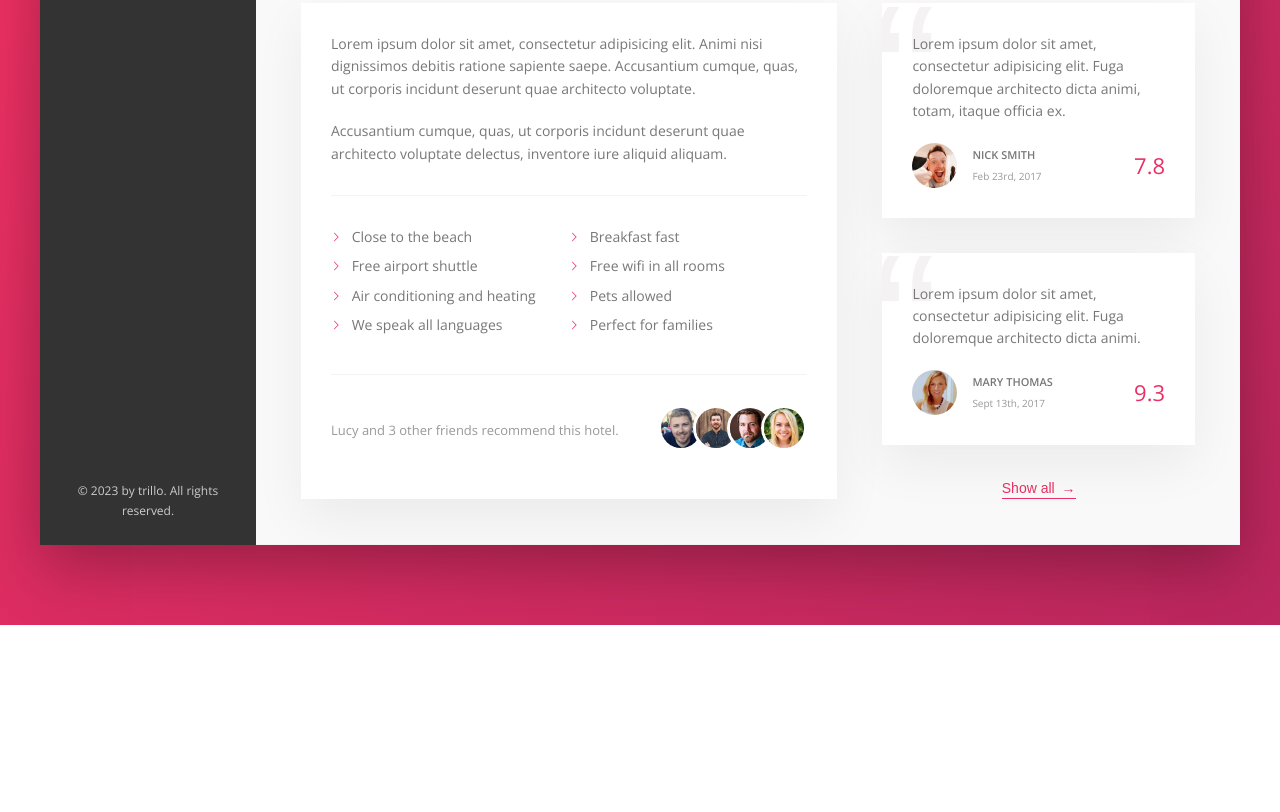
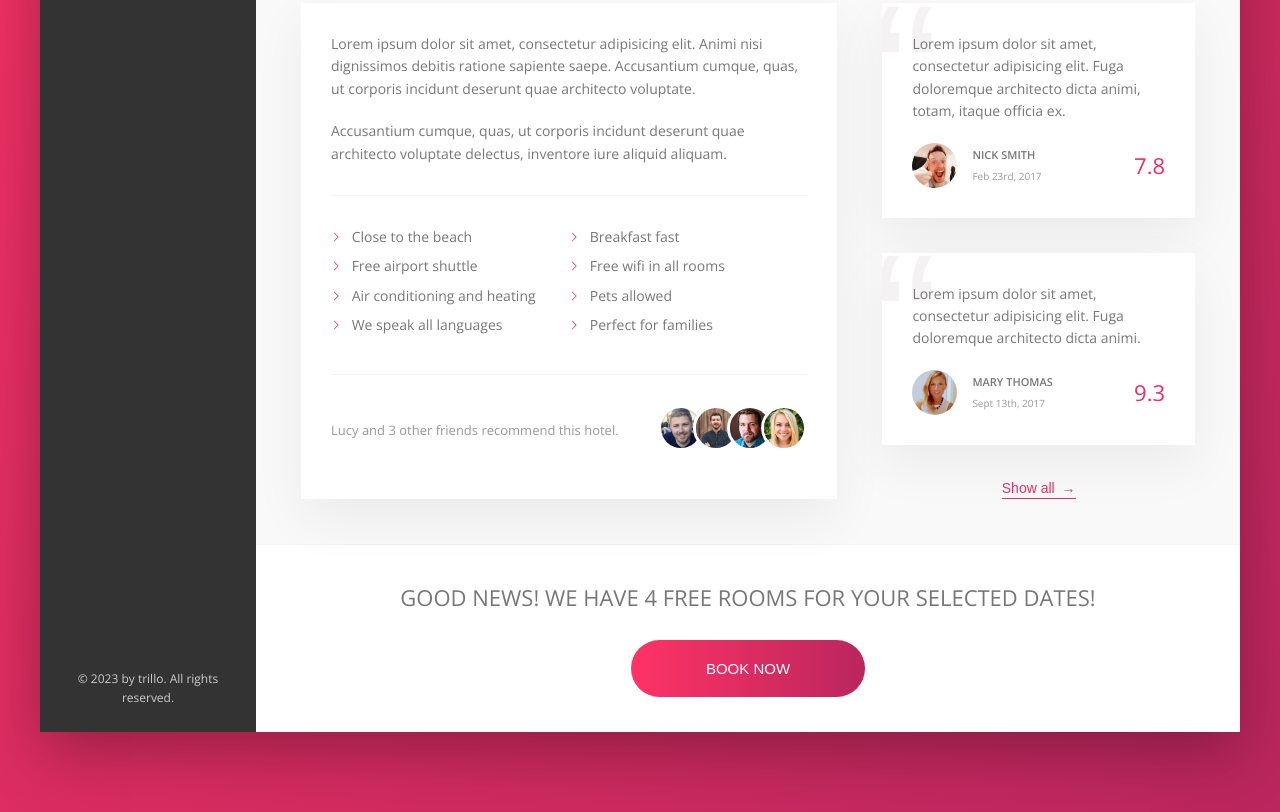
Before and after one commit to jacobstrazhevskyi/udemy-trillo, a website built with Parcel: page src/index.html in a window 1280 px wide. Shown: the part 644-1456 px from the top of the page. Before the commit the page ends 1269 px from the top, so only its background shows below. Built offline with nearby package versions, Linux system fonts and the light colour scheme.

Commit message:
added cta and styled

```diff
--- a/src/index.html
+++ b/src/index.html
@@ -209,6 +209,17 @@
                             <button class="btn-inline">Show all <span>&rarr;</span></button>
                         </div>
                     </div>
+
+                    <div class="cta">
+                        <h2 class="cta__book-now">
+                            Good news! We have 4 free rooms for your selected dates!
+                        </h2>
+                        <button class="btn">
+                            <span class="btn__visible">Book now</span>
+                            <span class="btn__invisible">Only 4 rooms left</span>
+                        </button>
+                    </div>
+
                 </main>
             </div>
         </div>
--- a/src/sass/_components.scss
+++ b/src/sass/_components.scss
@@ -375,10 +375,6 @@
     margin-right: auto;
   }
 
-  &__friends {
-
-  }
-
   &__photo {
     box-sizing: content-box;
     height: 4rem;
@@ -455,3 +451,72 @@
     z-index: 1;
   }
 }
+
+
+////////////////////////////////
+/// CALL TO ACTION
+
+.cta {
+  padding: 3.5rem 0;
+  text-align: center;
+
+  &__book-now {
+    font-weight: 300;
+    font-size: 2.2rem;
+    text-transform: uppercase;
+  }
+}
+
+//////////////////////////////////
+/// CTA BUTTON
+
+.btn {
+  margin-top: 2.5rem;
+  cursor: pointer;
+  position: relative;
+  font-weight: 300;
+  font-size: 1.5rem;
+  text-transform: uppercase;
+  color: #fff;
+  background-image: linear-gradient(to right, var(--color-primary-light), var(--color-primary-dark));
+  border: none;
+  border-radius: 100px;
+
+  overflow: hidden;
+
+  & > * {
+    display: inline-block;
+    height: 100%;
+    width: 100%;
+
+    transition: all .2s;
+  }
+
+  &__visible {
+    padding: 2rem 7.5rem;
+  }
+
+  &__invisible {
+    position: absolute;
+    left: 0;
+    top: -100%;
+    padding: 2rem 0;
+  }
+
+  &:hover {
+    background-image: linear-gradient(to left, var(--color-primary-light), var(--color-primary-dark));
+  }
+
+  &:hover &__visible {
+    transform: translateY(100%);
+  }
+
+  &:hover &__invisible {
+    top: 0;
+  }
+
+  &:focus {
+    outline: none;
+    animation: pullsate 1s infinite;
+  }
+}
```
Also changed, not shown: src/css/style.css.
